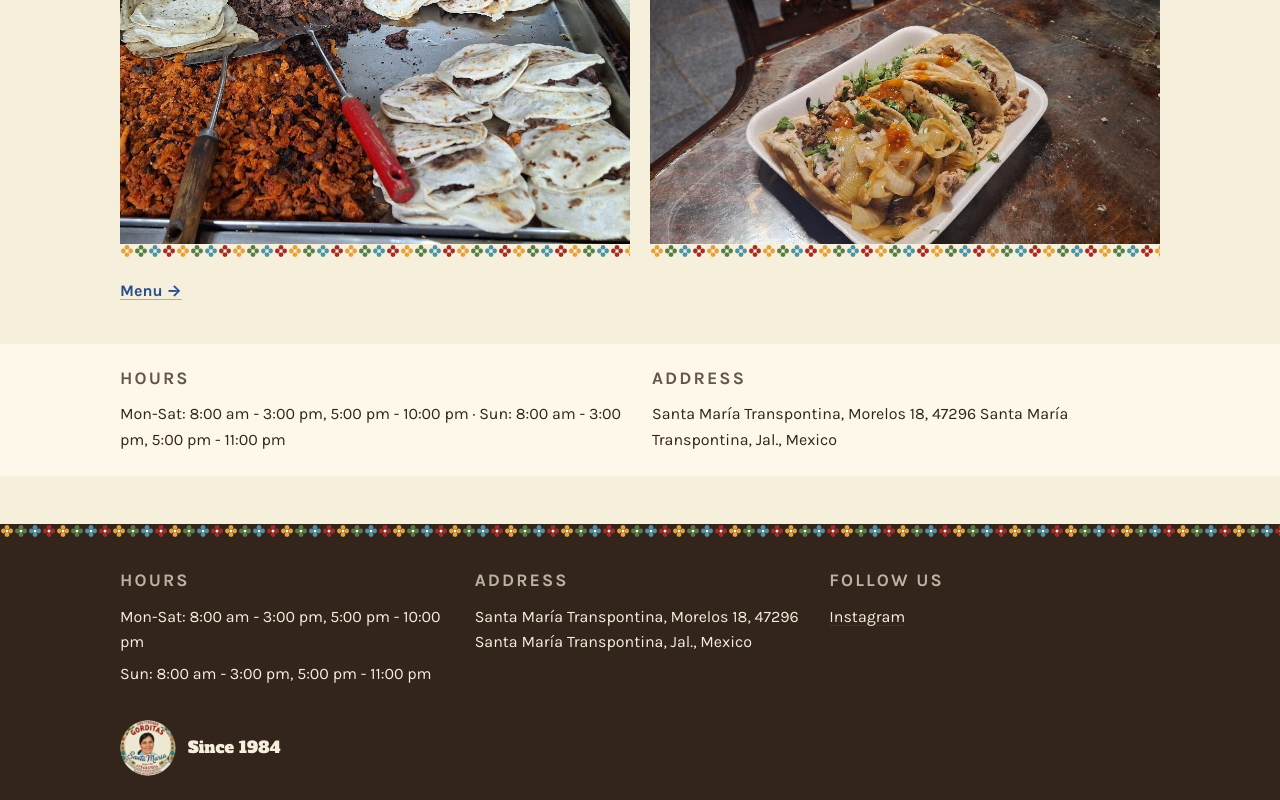
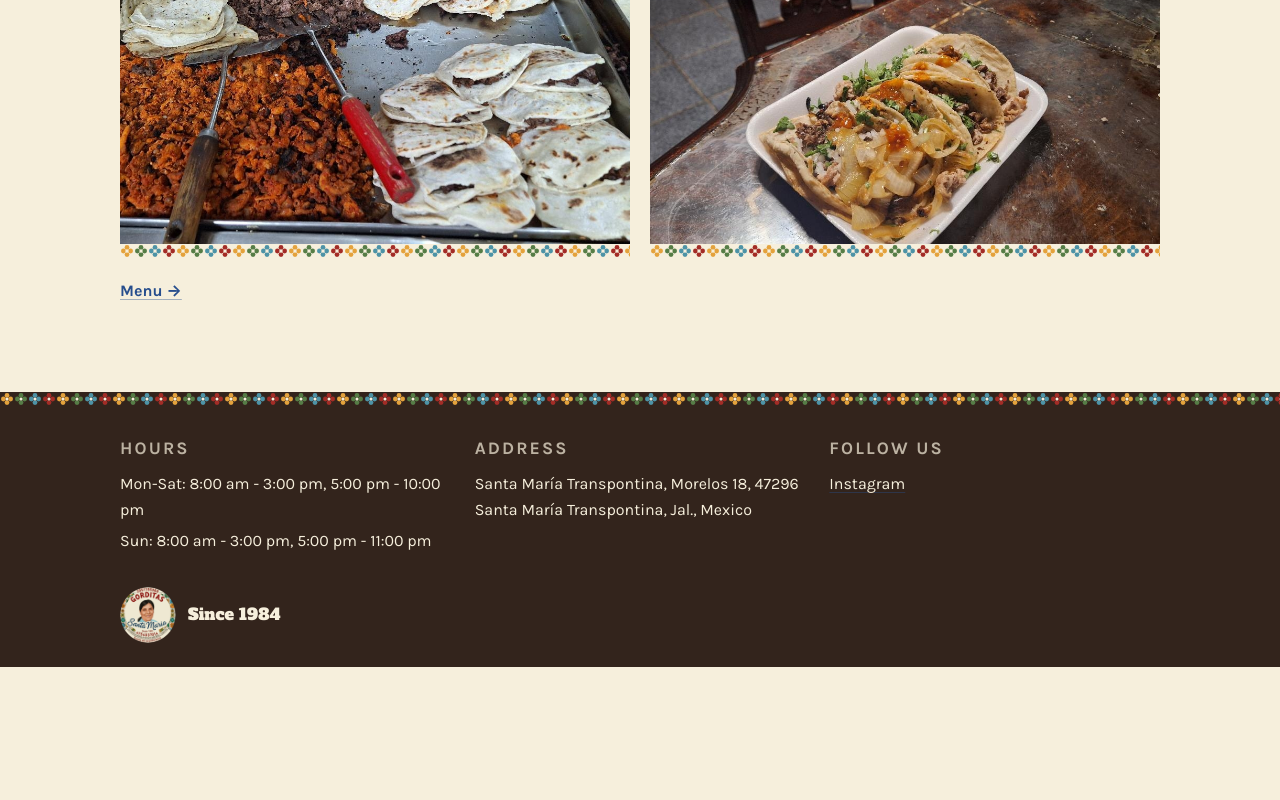
Before and after one commit to JosephMelesse/hack-website, a React (Vite) app: page / in a window 1280 px wide. Shown: the part 1363-2163 px from the top of the page. After the commit the page ends 2030 px from the top, so only its background shows below. Built offline with nearby package versions, Linux system fonts and the light colour scheme.

Commit message:
Pages: remove redundant hours section from Home and Contact

```diff
--- a/src/pages/Contact.jsx
+++ b/src/pages/Contact.jsx
@@ -19,7 +19,7 @@ function Contact({ t }) {
         <section className="contact-find">
           <h2 className="eyebrow">{t?.contact?.findTitle}</h2>
           <p>
-            {t?.contact?.address} · {(t?.footer?.hours ?? []).join(" · ")}
+            {t?.contact?.address}
           </p>
           <div
             className={
--- a/src/pages/Home.jsx
+++ b/src/pages/Home.jsx
@@ -178,18 +178,7 @@ function Home({ t }) {
         </div>
       </section>
 
-      <section className="home-strip">
-        <div className="container home-strip__grid">
-          <div>
-            <h2 className="eyebrow">{t?.footer?.hoursTitle}</h2>
-            <p>{(t?.footer?.hours ?? []).join(" · ")}</p>
-          </div>
-          <div>
-            <h2 className="eyebrow">{t?.footer?.addressTitle}</h2>
-            <p>{t?.footer?.address}</p>
-          </div>
-        </div>
-      </section>
+
     </>
   );
 }
```
